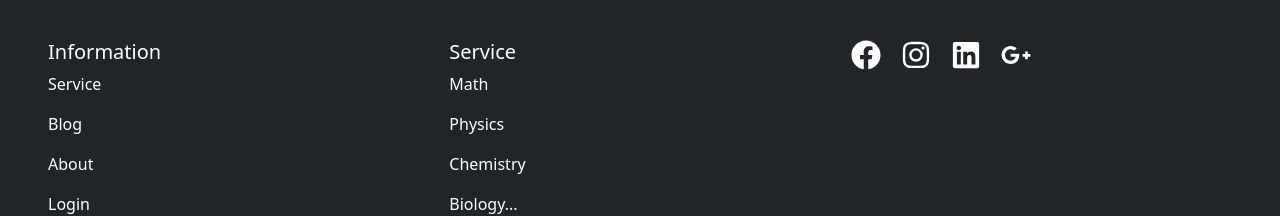
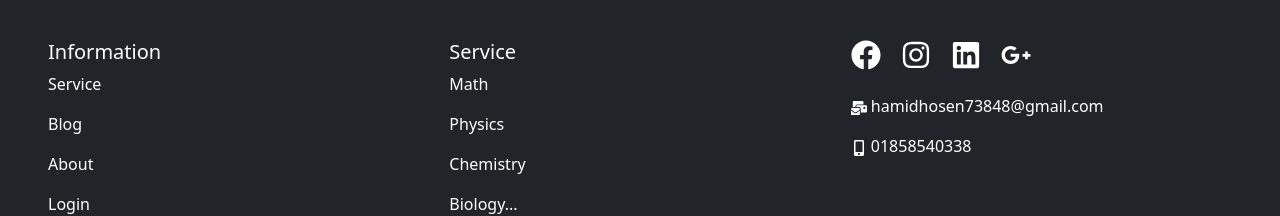
Before and after one commit to hamidhosen42/react-route-online-tutor-pro-with-firebase-p, a React (Create React App) app: page / in a window 1280 px wide. Shown: the part 2516-2732 px from the top of the page. Built offline with nearby package versions, Linux system fonts and the light colour scheme; no server answers.

Commit message:
footer add

```diff
--- a/src/Pages/Shared/Footer/Footer.js
+++ b/src/Pages/Shared/Footer/Footer.js
@@ -4,6 +4,8 @@ import { FaFacebook } from "react-icons/fa";
 import { FaInstagram } from "react-icons/fa";
 import { FaLinkedin } from "react-icons/fa";
 import { FaGooglePlusG } from "react-icons/fa";
+import { FaMailBulk } from "react-icons/fa";
+import { FaMobileAlt } from "react-icons/fa";
 
 const Footer = () => {
     const today = new Date();
@@ -32,7 +34,18 @@ const Footer = () => {
               <FaLinkedin />
               <FaGooglePlusG />
             </div>
-            <div></div>
+            <div className="mt-4">
+              <span>
+                <FaMailBulk />
+                <span> hamidhosen73848@gmail.com</span>
+              </span>
+            </div>
+            <div className='mt-3'>
+              <span>
+                <FaMobileAlt />
+                <span> 01858540338</span>
+              </span>
+            </div>
           </div>
         </footer>
         <p className="text-center text-white pb-5">
```
